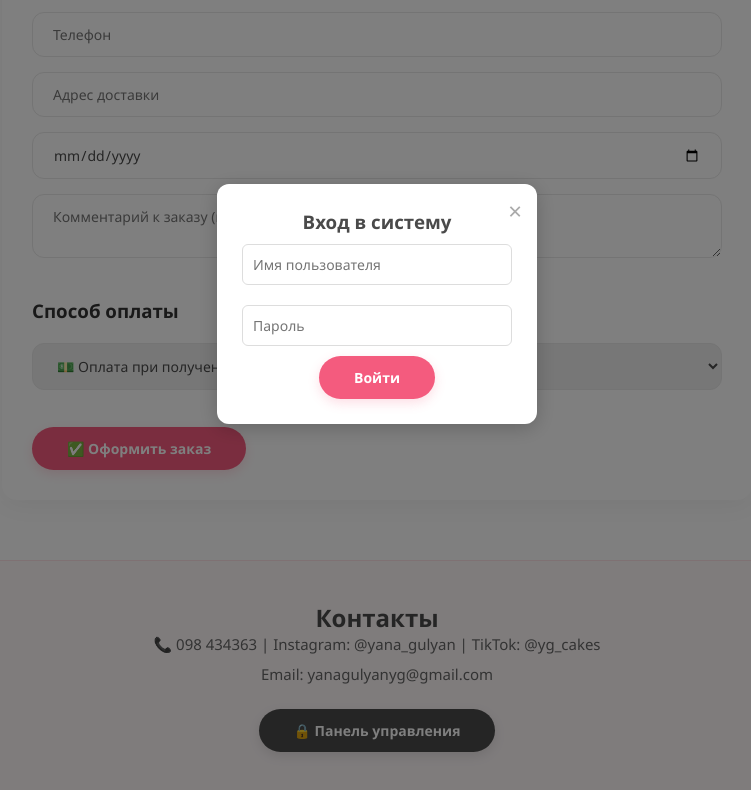
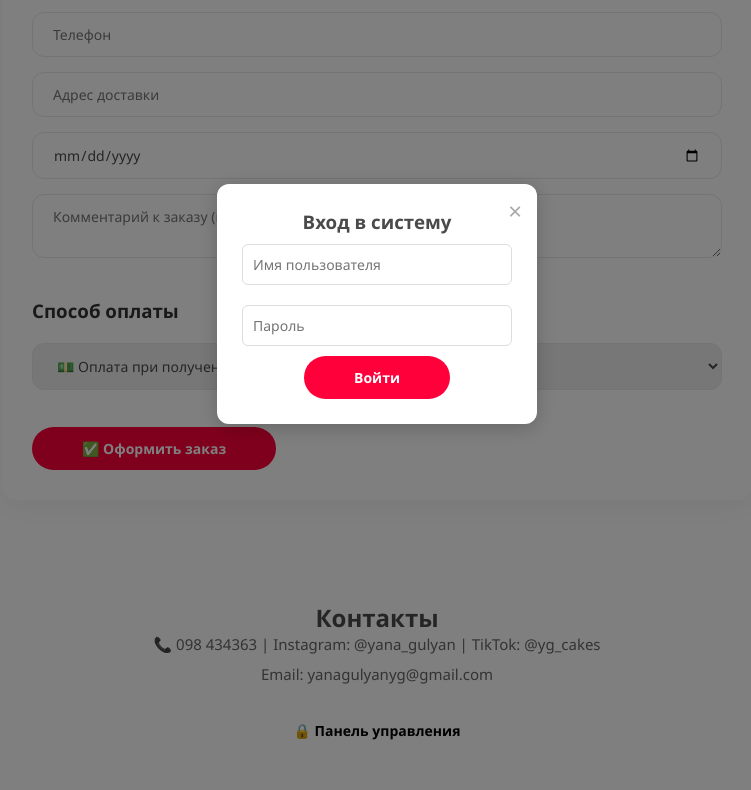
Before and after one commit to Danik2225/ygcakes, a website: page index.html in a window 1280 px wide. Both pictures are taken after a click on the button "🔒 Панель управления". Shown: the part 4222-5012 px from the top of the page, without its empty margins (263-1014 px from the left). Drawn offline with Linux system fonts and the light colour scheme.

Commit message:
Refactor CSS styles and update button design

```diff
--- a/style.css
+++ b/style.css
@@ -49,18 +49,19 @@ button,
 .auth-content button,
 .product-box button,
 .admin-lock-btn {
-    background: #f45b7e;
+    background: #ff003a;
     color: white;
     border: none;
-    padding: 12px 35px;
-    border-radius: 25px;
+    padding: 12px 50px;
+    border-radius: 40px;
     font-size: 14px;
     font-weight: 600;
     cursor: pointer;
-    box-shadow: 0 4px 12px rgba(244, 91, 126, 0.2);
+    box-shadow: 0 4px 12px #fff;
     transition: all 0.3s ease;
     display: inline-block;
     outline: none;
+
 }
 
 /* Эффект при наведении на любые кнопки */
@@ -72,9 +73,9 @@ button:hover,
 .auth-content button:hover,
 .product-box button:hover,
 .admin-lock-btn:hover {
-    background: #e04669;
+    background: #ff003a;
     transform: translateY(-2px);
-    box-shadow: 0 6px 18px rgba(244, 91, 126, 0.4);
+    box-shadow: 0 6px 18px ff003a(0 0 0 / 40%);
 }
 
 /* Активное состояние кнопки при клике */
@@ -137,7 +138,7 @@ button:active {
    ========================================================================== */
 .search-box { display: flex; justify-content: center; padding: 20px 40px; margin-bottom: 30px; }
 #search { width: 100%; max-width: 750px; padding: 14px 25px; border-radius: 30px; border: 1px solid #e8e8e8; background: #ffffff; font-size: 15px; color: #4a4a4a; outline: none; box-shadow: 0 2px 10px rgba(0, 0, 0, 0.02); transition: all 0.3s ease; }
-#search:focus { border-color: #f45b7e; box-shadow: 0 4px 15px rgba(244, 91, 126, 0.15); }
+#search:focus { border-color: #ff003a; box-shadow: 0 4px 15px rgba(244, 91, 126, 0.15); }
 #notFound { display: none; text-align: center; color: #f45b7e; font-size: 18px; margin: 20px; font-weight: bold; }
 
 /* Формы ввода в корзине и калькуляторе */
@@ -195,7 +196,7 @@ input:focus, select:focus, textarea:focus {
 /* ==========================================================================
    Подвал сайта (Footer)
    ========================================================================== */
-footer { text-align: center; padding: 40px 20px; background: #fff9fa; margin-top: 60px; border-top: 1px solid #ffe3e8; }
+footer { text-align: center; padding: 40px 20px; background: #fff; margin-top: 60px; border-top: 1px solid #fff; }
 footer p { margin-bottom: 10px; font-size: 15px; color: #666; }
-.admin-lock-btn { background: #4a4a4a; box-shadow: 0 4px 12px rgba(0,0,0,0.1); margin-top: 15px; }
-.admin-lock-btn:hover { background: #333; box-shadow: 0 6px 18px rgba(0,0,0,0.2); }
+.admin-lock-btn { background: #fff; box-shadow: 0 4px 12px rgba; margin-top: 15px; color:#000;}
+.admin-lock-btn:hover { background: #fff; box-shadow: 0 4px 12px rgba; margin-top: 15px; color:#000;}
```
